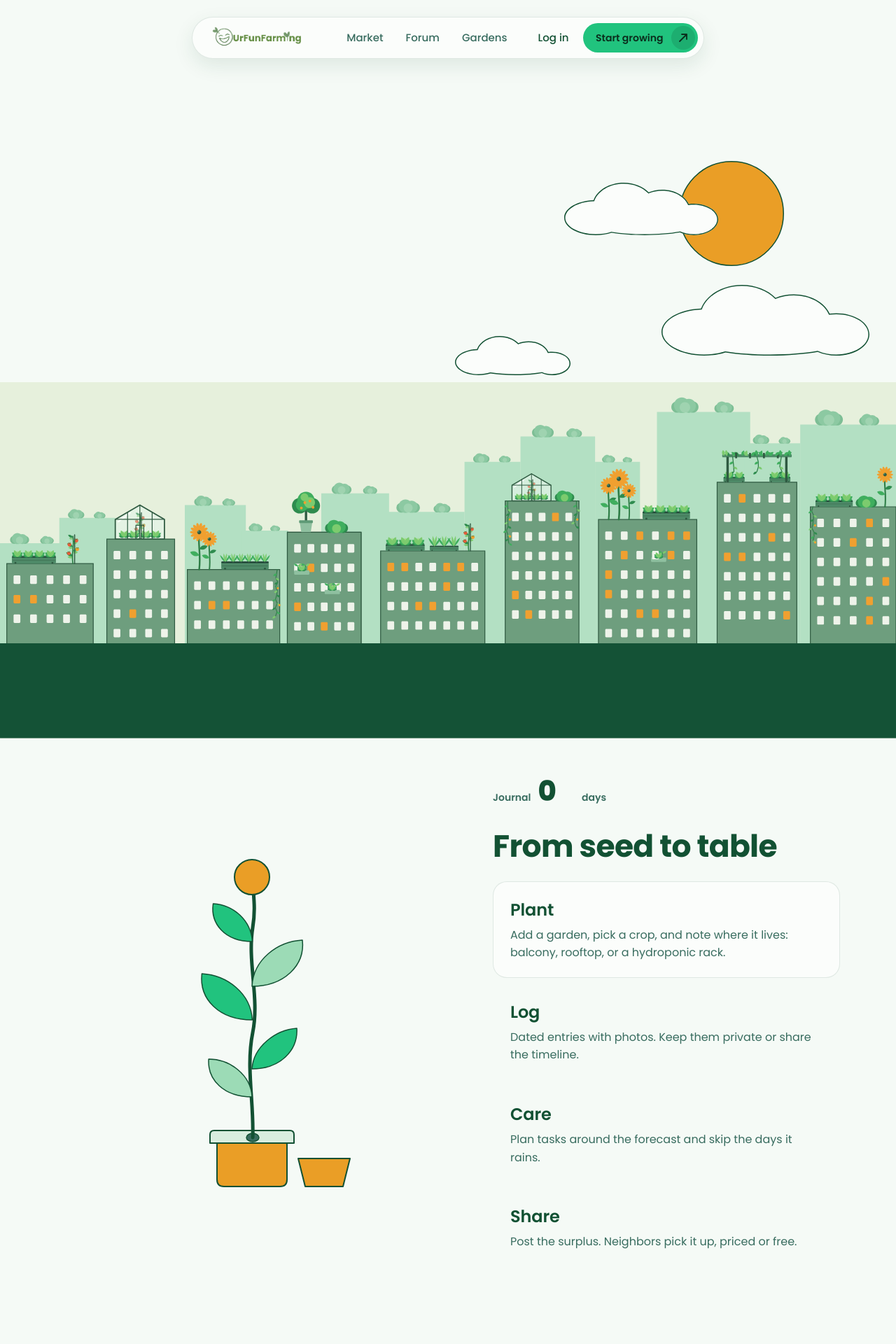
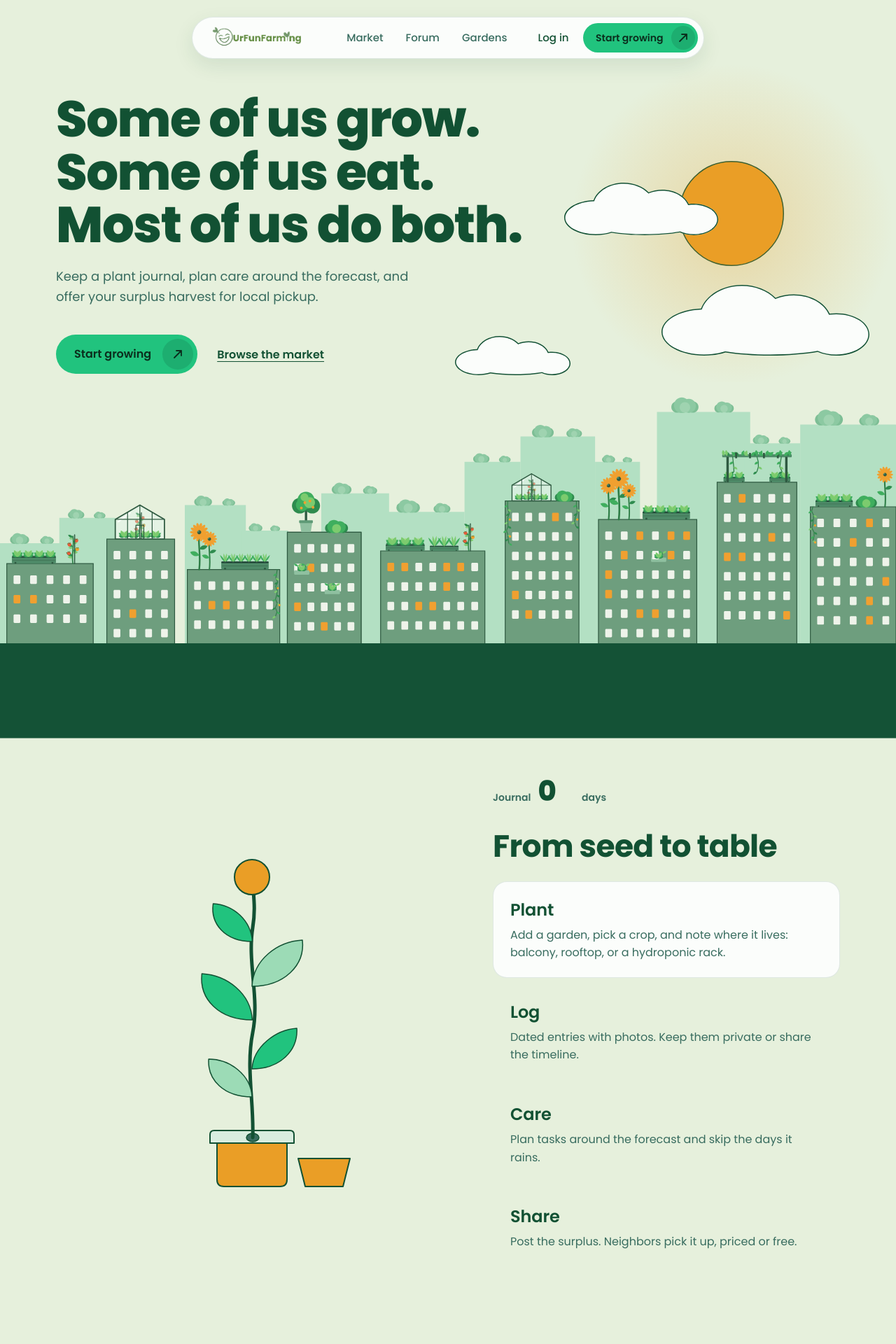
Before and after one commit to paramitasan/urFunFarming, a Django app: page / in a window 1280 px wide. Shown: the top 1920 px of the page at 70% size. Run offline with Django 5.2, Linux system fonts and the light colour scheme; some libraries are stand-ins or nearby versions.

Commit message:
Add the hero text and change the background color

```diff
--- a/static/css/motion.css
+++ b/static/css/motion.css
@@ -7,20 +7,20 @@
     --dur-hover: 150ms;
 }
 
-/* Hero before the animation starts */
+/* Hero before the animation starts, only when the motion script runs */
 
-.hero h1 .line {
+.motion .hero h1 .line {
     display: block;
     clip-path: inset(0 0 100% 0);
 }
 
-.hero .sub,
-.hero .ctas {
+.motion .hero .sub,
+.motion .hero .ctas {
     opacity: 0;
     transform: translateY(12px);
 }
 
-.hero .glow {
+.motion .hero .glow {
     opacity: 0;
 }
 
--- a/static/css/style.css
+++ b/static/css/style.css
@@ -3,6 +3,7 @@
 
 :root {
     --color-bg: #F5FAF6;
+    --color-page: #E6F0DC;
     --color-surface: #FBFDFB;
     --color-band: #D9EDDF;
     --color-mint: #9CDBB6;
@@ -23,7 +24,7 @@
 }
 
 body {
-    background-color: var(--color-bg);
+    background-color: var(--color-page);
     font-family: 'Poppins', sans-serif;
     font-size: 16px;
     line-height: 1.6;
@@ -159,7 +160,7 @@ ul {
 .hero {
     position: relative;
     overflow: hidden;
-    background-color: var(--color-bg);
+    background-color: var(--color-page);
 }
 
 .sky {
@@ -761,7 +762,7 @@ ul {
 /* Footer */
 
 .footer {
-    background-color: var(--color-bg);
+    background-color: var(--color-page);
     border-top: 1px solid var(--color-hairline);
     padding: 56px 80px;
     color: var(--color-deep);
```
